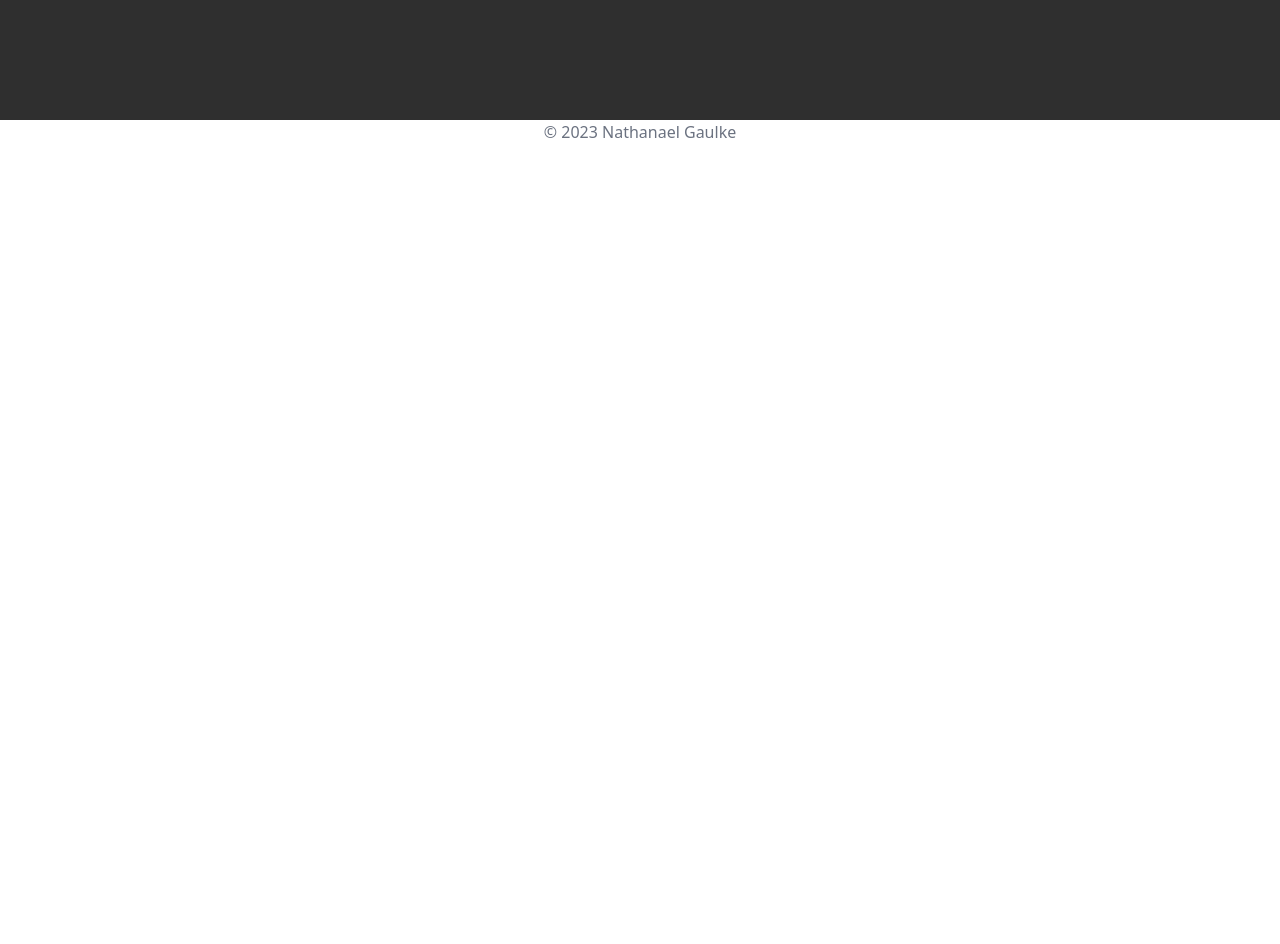
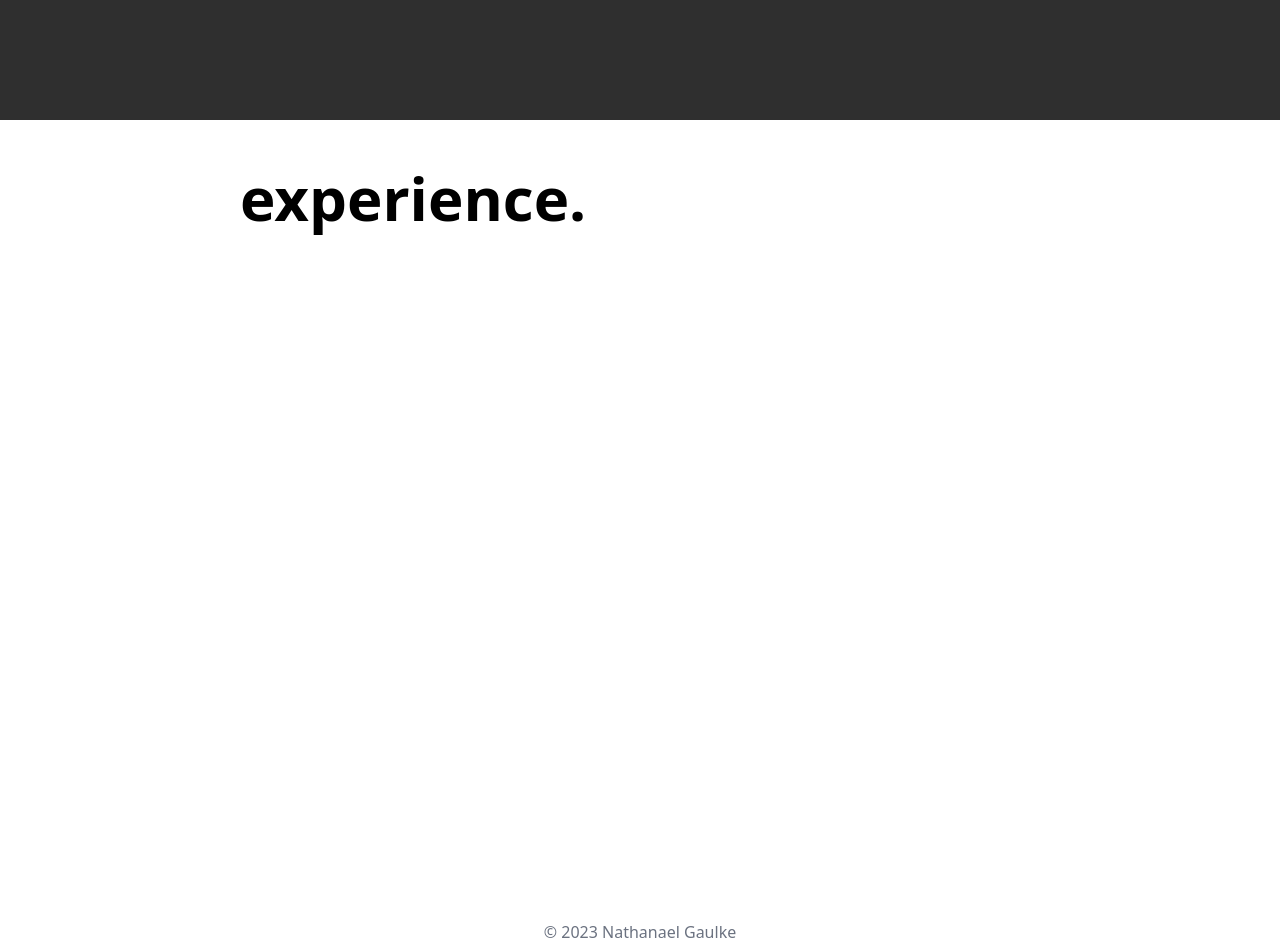
Before and after one commit to nategaulke/personal-website, a React (Vite) app: page / in a window 1280 px wide. Shown: the part 1480-2424 px from the top of the page. Before the commit the page ends 1624 px from the top, so only its background shows below. Built offline with nearby package versions, Linux system fonts and the light colour scheme.

Commit message:
Add Experience section outline

```diff
--- a/src/App.tsx
+++ b/src/App.tsx
@@ -2,6 +2,7 @@ import Header from "./components/layout/Header";
 import Footer from "./components/layout/Footer";
 import Intro from "./sections/Intro";
 import About from "./sections/About";
+import Experience from "./sections/Experience";
 
 function App() {
   return (
@@ -9,6 +10,7 @@ function App() {
       <Header />
       <Intro />
       <About />
+      <Experience />
       <Footer />
     </div>
   );
--- /dev/null
+++ b/src/sections/Experience.tsx
@@ -0,0 +1,12 @@
+function Experience() {
+  return (
+    <div className="relative h-screen bg-white bg-cover">
+      <div className="mx-60 mt-12 text-black">
+        <h2 className="text-6xl font-bold">experience.</h2>
+        <br />
+      </div>
+    </div>
+  );
+}
+
+export default Experience;
```
